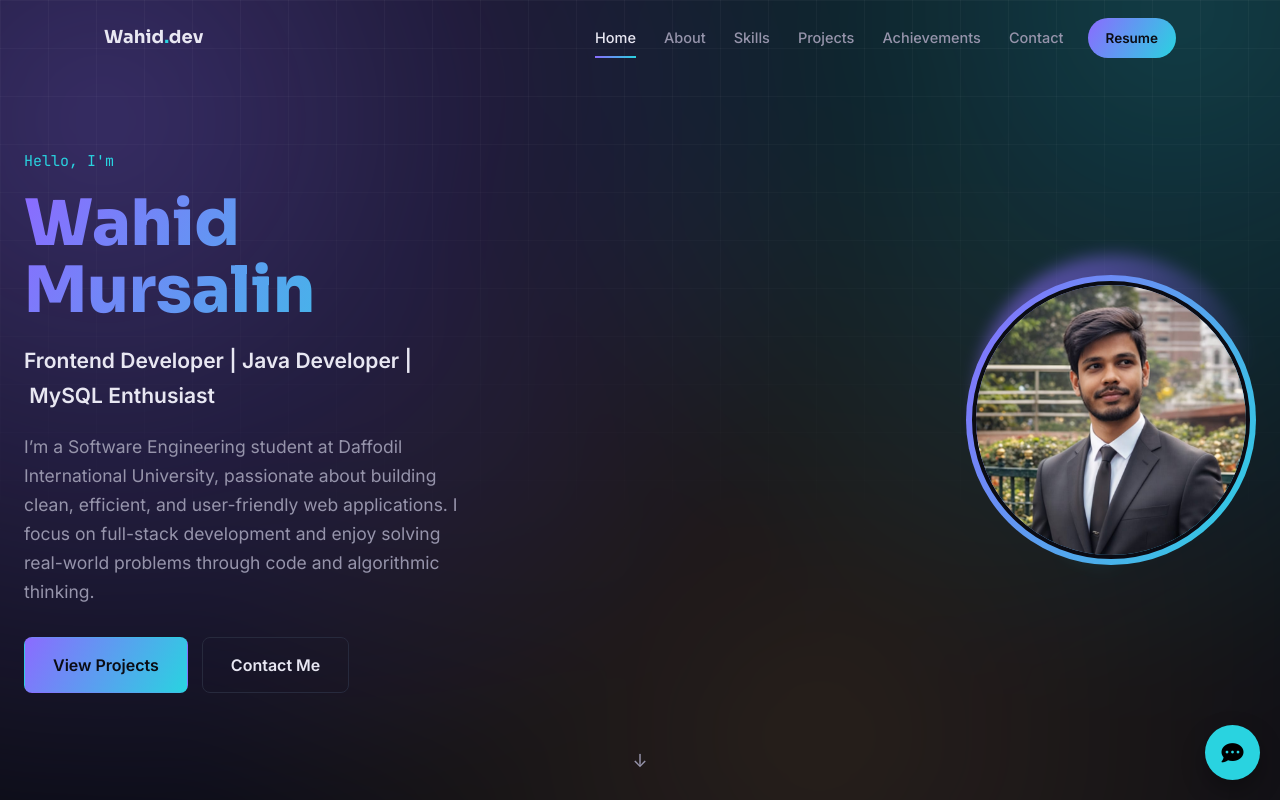
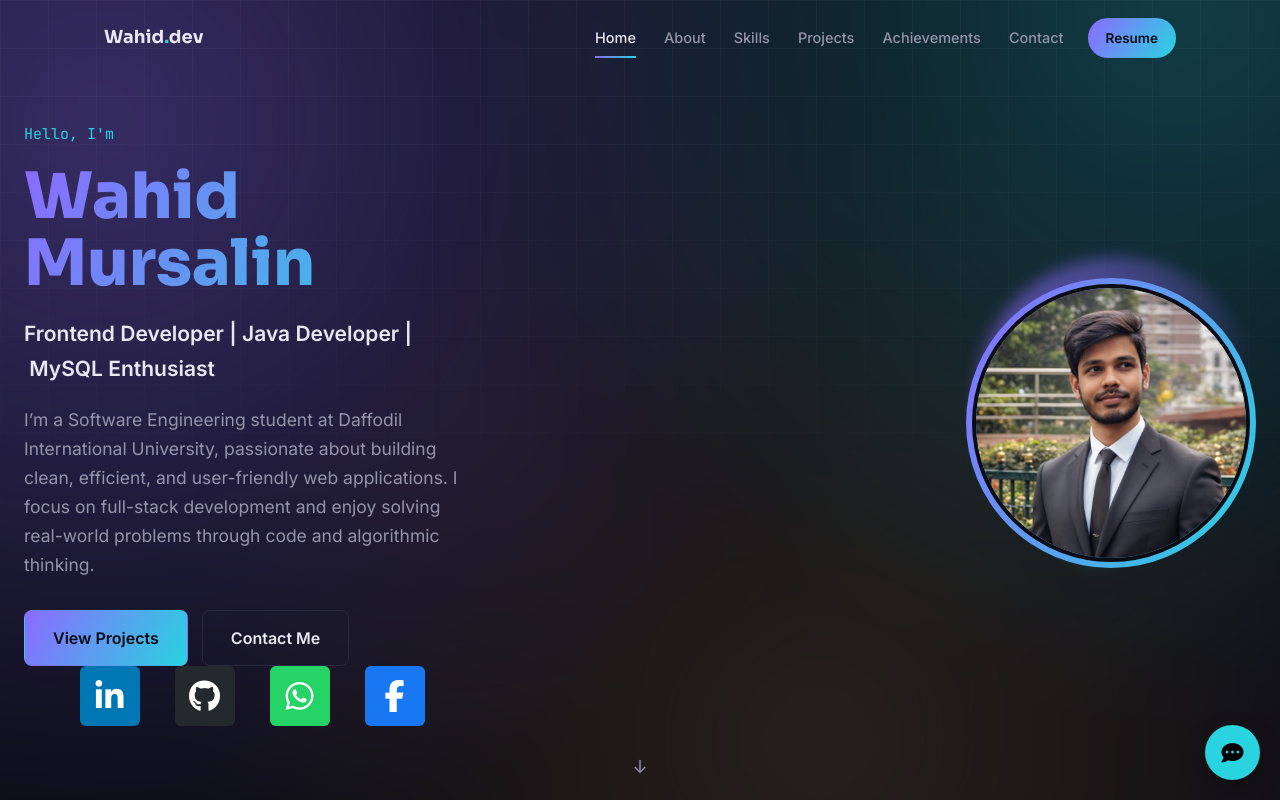
Before and after one commit to wahidmursalin/my-portfolio, a plain HTML site: page portfolio/index.html in a window 1280 px wide. Shown: the top 800 px of the page. Drawn offline with Linux system fonts and the light colour scheme.

Commit message:
Update index.html

```diff
--- a/portfolio/index.html
+++ b/portfolio/index.html
@@ -75,6 +75,13 @@
           <a href="#projects" class="btn btn--primary">View Projects</a>
           <a href="#contact" class="btn btn--ghost">Contact Me</a>
         </div>
+
+    <div class="social-icons">
+        <a href="#"><i class="fab fa-linkedin-in"></i></a>
+        <a href="#"><i class="fab fa-github"></i></a>
+        <a href="#"><i class="fab fa-whatsapp"></i></a>
+        <a href="#"><i class="fab fa-facebook-f"></i></a>
+    </div>
         </div>
       </div>
       <div class="hero__photo-wrap" data-reveal>
```
